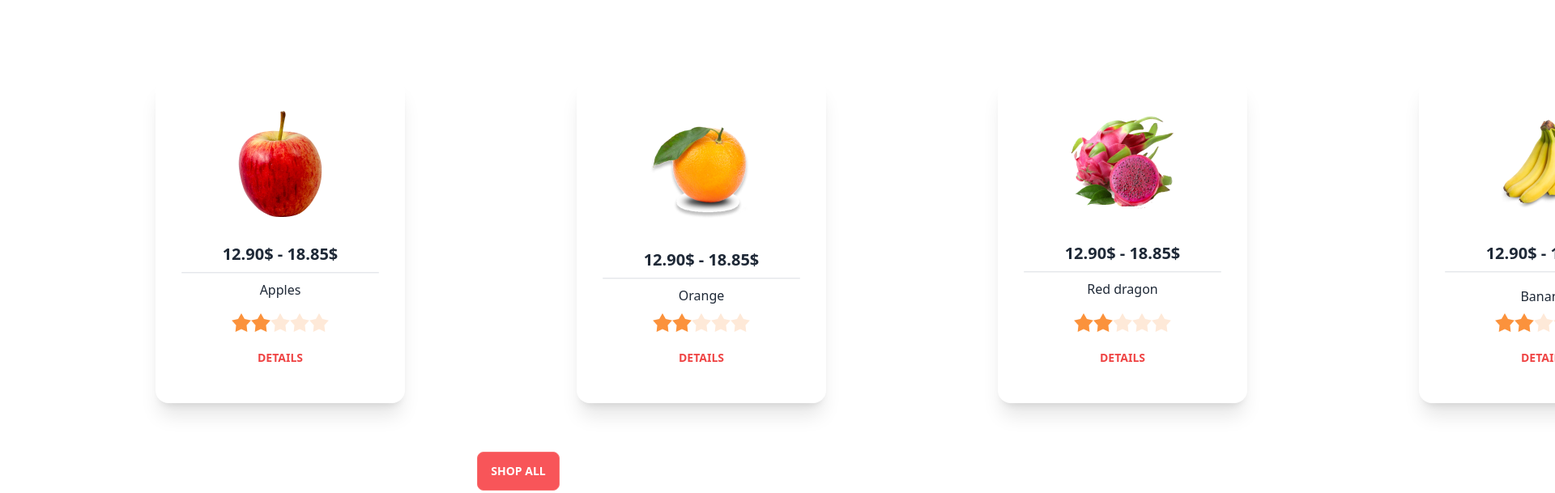
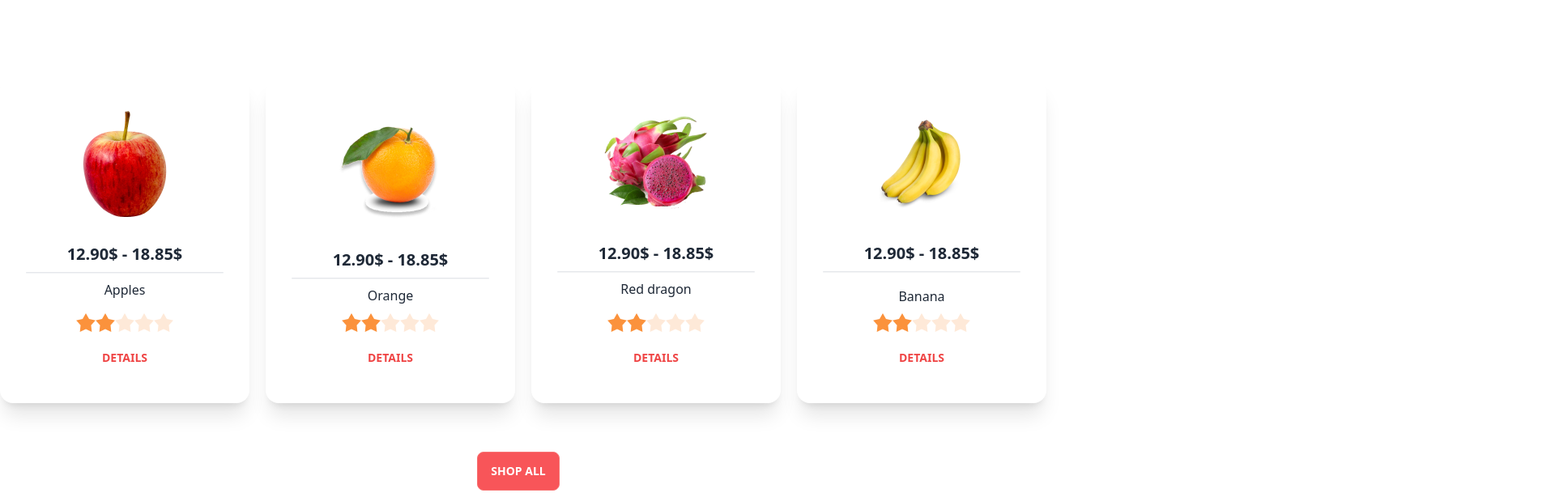
Before and after one commit to izaz10921/Assignment-3, a plain HTML site: page index.html in a window 1280 px wide. Shown: the part 1226-1835 px from the top of the page at 81% size, 1920 px wide, since content can reach past the window. Drawn offline with nearby package versions, Linux system fonts and the light colour scheme.

Commit message:
final update

```diff
--- a/index.html
+++ b/index.html
@@ -247,11 +247,11 @@
             </div>
         </section>
         <!-- card-section -->
-        <section class="max-w-[1400px] m-auto mt-[100px]">
+        <section class="lg:max-w-[1400px] m-auto mt-[100px]">
 
             <!-- card-1 -->
             <div class="flex flex-col  lg:flex lg:flex-row gap-5">
-                <div class="card w-96 bg-base-100 shadow-xl ml-5 md:ml-48">
+                <div class="card w-96 bg-base-100 shadow-xl ml-5 md:ml-48 lg:ml-0">
                     <figure class="px-10 pt-10">
                         <img src="images/fruit6.png" alt="Shoes" class="rounded-xl" />
                     </figure>
@@ -307,7 +307,7 @@
 
                 <!-- card-2 -->
 
-                <div class="card w-96 bg-base-100 shadow-xl ml-5 md:ml-48">
+                <div class="card w-96 bg-base-100 shadow-xl ml-5 md:ml-48 lg:ml-0">
                     <figure class="px-10 pt-10">
                         <img src="images/fruit7.png" alt="Shoes" class="rounded-xl" />
                     </figure>
@@ -362,7 +362,7 @@
 
                 <!-- card-3 -->
 
-                <div class="card w-96 bg-base-100 shadow-xl ml-5 md:ml-48">
+                <div class="card w-96 bg-base-100 shadow-xl ml-5 md:ml-48 lg:ml-0">
                     <figure class="px-10 pt-10">
                         <img src="images/fruit8.png" alt="Shoes" class="rounded-xl" />
                     </figure>
@@ -418,7 +418,7 @@
                 <!-- card-4 -->
 
 
-                <div class="card w-96 bg-base-100 shadow-xl ml-5 md:ml-48">
+                <div class="card w-96 bg-base-100 shadow-xl ml-5 md:ml-48 lg:ml-0">
                     <figure class="px-10 pt-10">
                         <img src="images/fruit9.png" alt="Shoes" class="rounded-xl" />
                     </figure>
```
